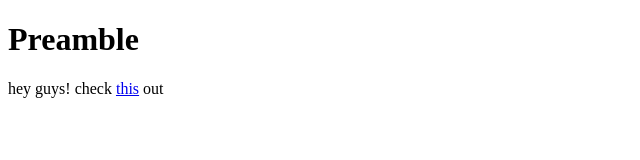
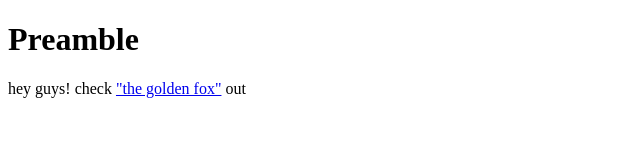
Before and after one commit to kevinputera/kevinputera.github.io, a plain HTML site: page index.html in a window 1280 px wide. Shown: the whole page, without its empty margins (0-640 px from the left). Drawn offline with Linux system fonts and the light colour scheme.

Commit message:
added sth new

```diff
--- a/index.html
+++ b/index.html
@@ -6,6 +6,6 @@
     </head>
     <body>
         <h1>Preamble</h1>
-        <p>hey guys! check <a href="https://developer.mozilla.org/en-US/docs/Learn/HTML/Introduction_to_HTML/Creating_hyperlinks" title="learn html from here!">this</a> out</p>
+        <p>hey guys! check <a href="images/firefox-logo.png" title="golden fox hugging the earth!" download="firefox-logo.png">"the golden fox"</a> out</p>
     </body>
 </html>
```
